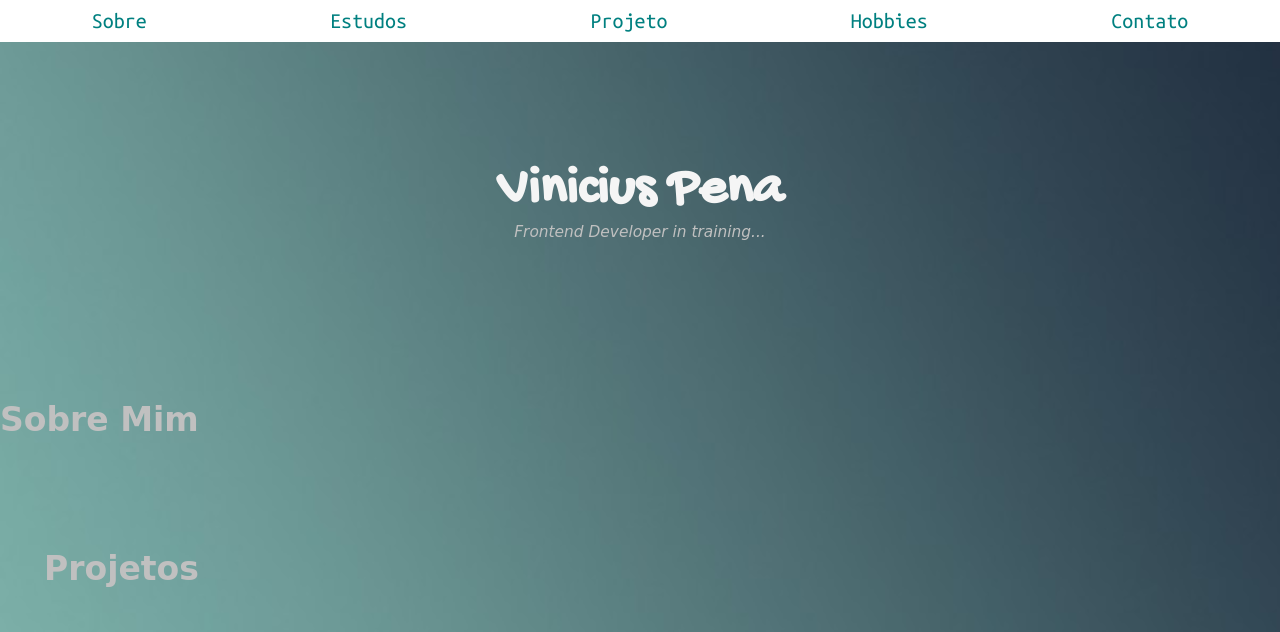
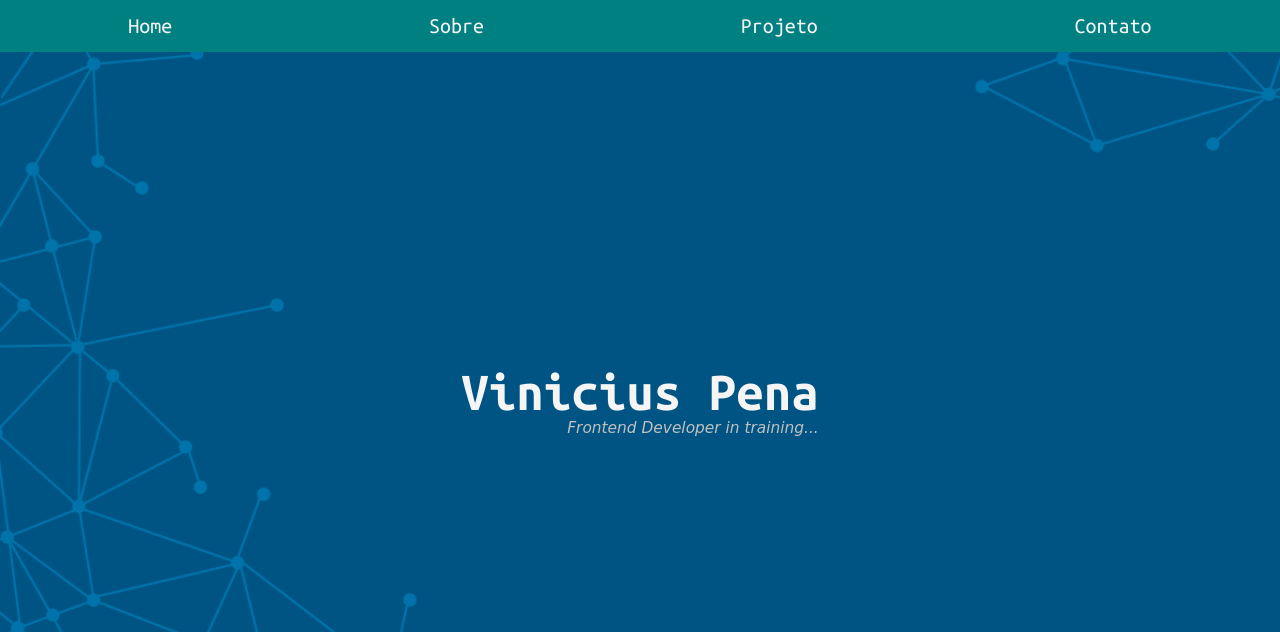
Before and after one commit to vinipena/aboutme, a plain HTML site: page index.html in a window 1280 px wide. Shown: the top 632 px of the page. Drawn offline with Linux system fonts and the light colour scheme; a web font is replaced by a local one.

Commit message:
Imersao CSS aula 04

```diff
--- a/css/estilo.css
+++ b/css/estilo.css
@@ -5,7 +5,7 @@
     box-sizing: border-box;
 }
 body{
-    background-image: url("../images/gradient_CSS.jpg");
+    background-image: url("../images/background-azul.gif");
     background-size: auto 100vh;
     font-family: 'Ubuntu Mono', monospace;
 }
@@ -23,7 +23,7 @@ body{
   }
 
 header {
-    height: 50vh;
+    height: 100vh;
     display: flex;
     justify-content: center;
     align-items: center;
@@ -33,7 +33,7 @@ header {
     width: 100vw;
     position: fixed;
     top: 0;
-    background-color: white;
+    background-color: teal;
 }
 .menu ul{
     display: flex;
@@ -46,9 +46,10 @@ header {
 }
 
 .menu a {
-    color: teal;
+    color: whitesmoke;
     display: block;
     padding: 10px;
+    margin: 5px;
     text-decoration: none;
   }
 
@@ -58,13 +59,14 @@ a{
 }
 
 .menu a:hover{
-  font-size: 0.9em
+background-color: darkslategray;
+
 }
 
 .site-title {
     color: whitesmoke;
     text-align: center;
-    font-family: 'Gochi Hand', cursive;
+    font-family: 'Ubuntu Mono', monospace;
     font-size: 2.5em;
   }
 
@@ -72,27 +74,28 @@ a{
     color: silver;
     font-style: italic;
     font-weight: lighter;
-    text-align: center;
+    text-align: right;
     font-size: 0.7em;
     font-family: 'Shadows Into Light Two', cursive;
+
   }
 
-  .sobre-mim h2{
-    font-family: 'Shadows Into Light Two', cursive;
-    margin-bottom: 2em;
-    color: silver;
+  .sobre-mim,
+  .contato,
+  .projetos{
+
+    padding: 2em;
+    min-height: 100vh;
   }
-  .projetos{
-    padding: 2em;
-    height: 100vh;
-  }
-
+.sobre-mim h2,
+.contato h2,
 .projetos h2{
   color: silver;
   font-family: 'Shadows Into Light Two', cursive;
   margin-bottom: 2em;
 
 }
+
 .projetos .grid{
   display: grid;
   gap: 2em;
@@ -116,10 +119,20 @@ a{
   align-items: center;
   justify-content: center;
   }
+
 }
 
 .projetos figure{
   text-align: center;
+}
+
+.icons{
+  text-align: center;
+}
+.contato a{
+  color: whitesmoke;
+  font-size: 5em;
+
 }
 
 .img-portfolio{
--- a/index.html
+++ b/index.html
@@ -5,16 +5,19 @@
 	<meta name="viewport" content="width=device-width, initial-scale=1.0">
     <title>Vinicius Pena - Front-end Developer</title>
     <link rel="stylesheet" href="css/estilo.css">
-    <link href="https://fonts.googleapis.com/css2?family=Gochi+Hand&family=Shadows+Into+Light+Two&family=Ubuntu+Mono:wght@400;700&display=swap" rel="stylesheet"></head>
+    <script src="https://kit.fontawesome.com/123d96df60.js" crossorigin="anonymous"></script>
+    <link href="https://fonts.googleapis.com/css2?family=Gochi+Hand&family=Shadows+Into+Light+Two&family=Ubuntu+Mono:wght@400;700&display=swap" rel="stylesheet">
+</head>
 <body>
     <header>
         <nav class="menu">
           <ul>
-            <li><a href="#">Sobre</a></li>
-            <li><a href="#">Estudos</a></li>
-            <li><a href="#">Projeto</a></li>
-            <li><a href="#">Hobbies</a></li>
-            <li><a href="#">Contato</a></li>
+            <li><a href="#">Home</a></li>
+            <li><a href="#about-me">Sobre</a></li>
+
+            <li><a href="#projects">Projeto</a></li>
+
+            <li><a href="#contact">Contato</a></li>
           </ul>
         </nav>
         <div>
@@ -24,11 +27,11 @@
 
     </header>
 
-    <section class="sobre-mim">
+    <section id="about-me" class="sobre-mim">
         <h2>Sobre Mim</h2>
     </section>
 
-      <section class="projetos">
+      <section id="projects" class="projetos">
 
         <h2>Projetos</h2>
 
@@ -55,14 +58,23 @@
        </div>
       </section>
 
-      <section class="hobbies">
-
+      <section id="contact" class="contato">
+        <h2>Contato</h2>
+          <div class="grid icons">
+          <a target="_blank" href="https://github.com/vinipena">
+            <i class="fab fa-github-square"></i>
+          </a>
+          <a target="_blank" href="https://twitter.com/Qpenavini">
+            <i class="fab fa-twitter-square"></i>
+          </a>
+          <a target="_blank" href="https://www.linkedin.com/in/viniciuspena/">
+            <i class="fab fa-linkedin"></i>
+          </a>
+          <a href="mailto:vacpena@gmail.com">
+            <i class="fas fa-envelope-open-text"></i>
+          </a>
+        </div>
       </section>
-
-      <section class="contato">
-
-      </section>
-
       <footer>
 
       </footer>
```
Also changed, not shown: images/background-azul.gif (added).
